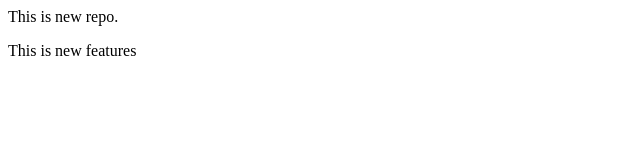
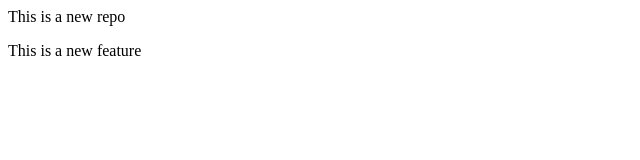
Before and after one commit to vp4010891-dotcom/localrepo, a plain HTML site: page index.html in a window 1280 px wide. Shown: the full height of the page, 0-640 px from the left. Drawn offline with Linux system fonts and the light colour scheme.

```diff
--- a/index.html
+++ b/index.html
@@ -1,2 +1,2 @@
-<p>This is new repo.</p>
-<p>This is new features</p>
+<p>This is a new repo</p>
+<p>This is a new feature</p>
```
